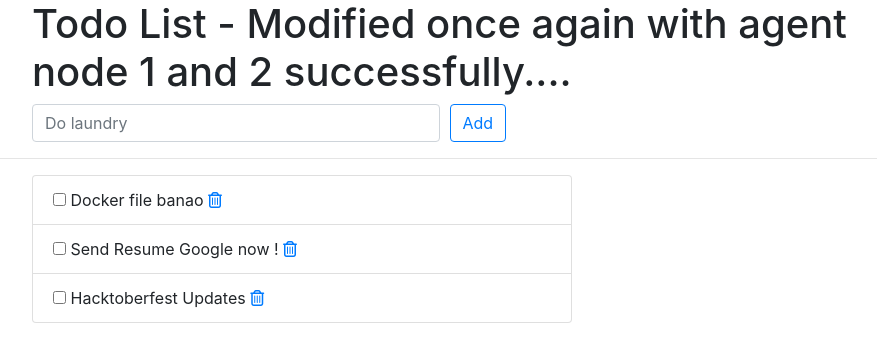
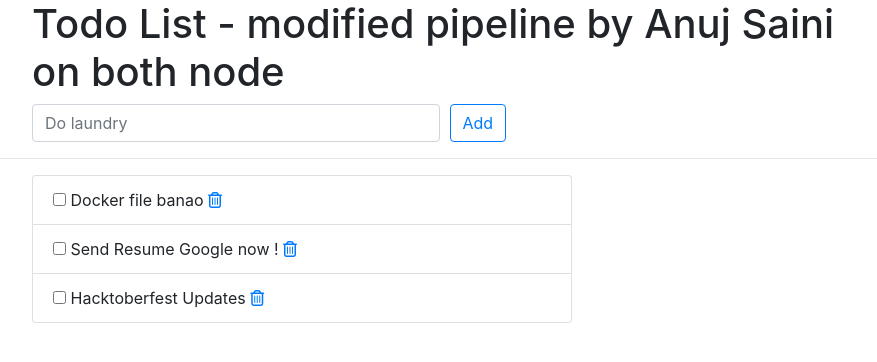
Before and after one commit to Anuj7495/django_todo_project, a Django app: page /todos/ in a window 1280 px wide. Shown: the top 362 px of the page, without its empty margins (243-1120 px from the left). Run offline with Django 3.2, Linux system fonts and the light colour scheme; data comes from the database, SQL or seed files in the repository; some libraries are stand-ins or nearby versions.

Commit message:
Update index.html

```diff
--- a/todos/templates/todos/index.html
+++ b/todos/templates/todos/index.html
@@ -12,7 +12,7 @@
     <div class="offset-md-2 col-lg-9">
       <div class="page-header">
         <h1>
-          Todo List - Modified once again with agent node 1 and 2 successfully....
+          Todo List - modified pipeline by Anuj Saini on both node
         </h1>
       </div>
     </div>
```
